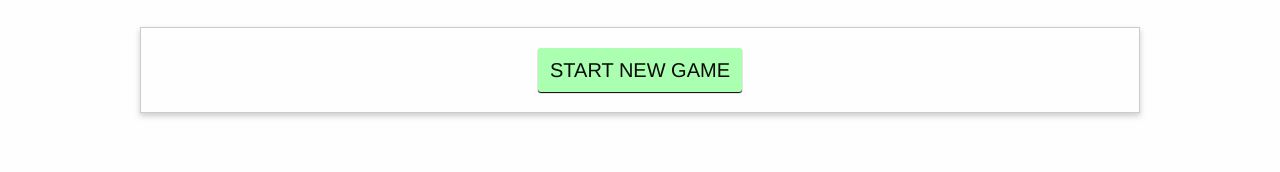
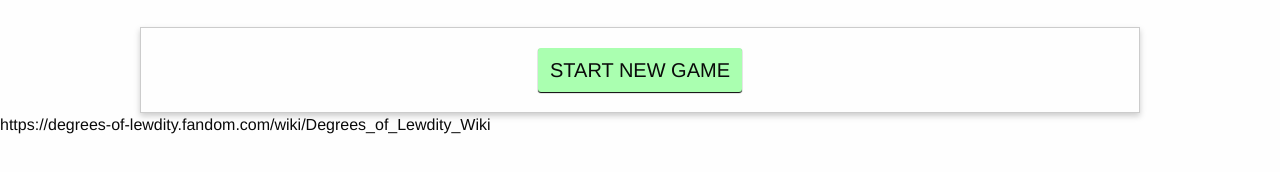
Before and after one commit to Gabrielncosta/monstervue, a plain HTML site: page Setup/index.html in a window 1280 px wide. Shown: the part 134-306 px from the top of the page. Drawn offline with nearby package versions, Linux system fonts and the light colour scheme.

Commit message:
Update index.html

```diff
--- a/Setup/index.html
+++ b/Setup/index.html
@@ -49,7 +49,7 @@
         </div>
     </section>
 </div>
-
+https://degrees-of-lewdity.fandom.com/wiki/Degrees_of_Lewdity_Wiki
 <script src="main.js"></script>
 </body>
 </html>
```
